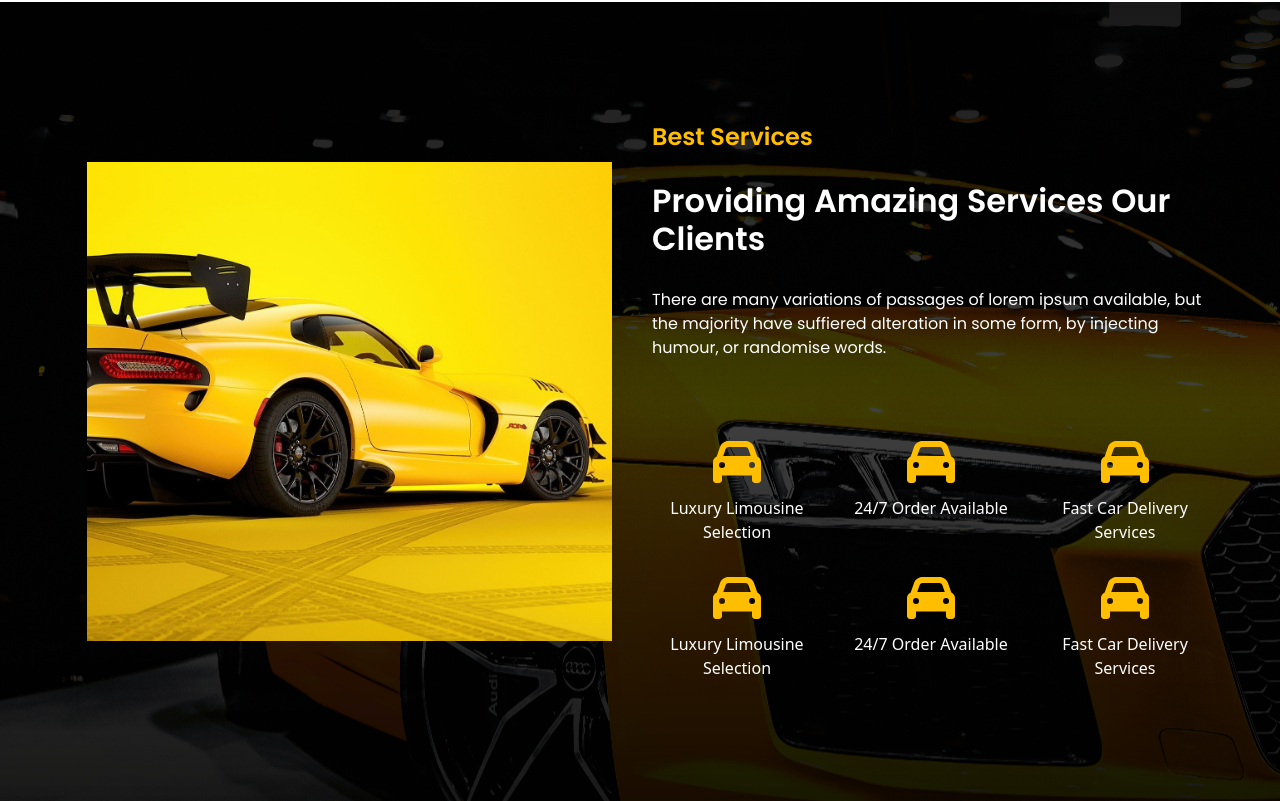
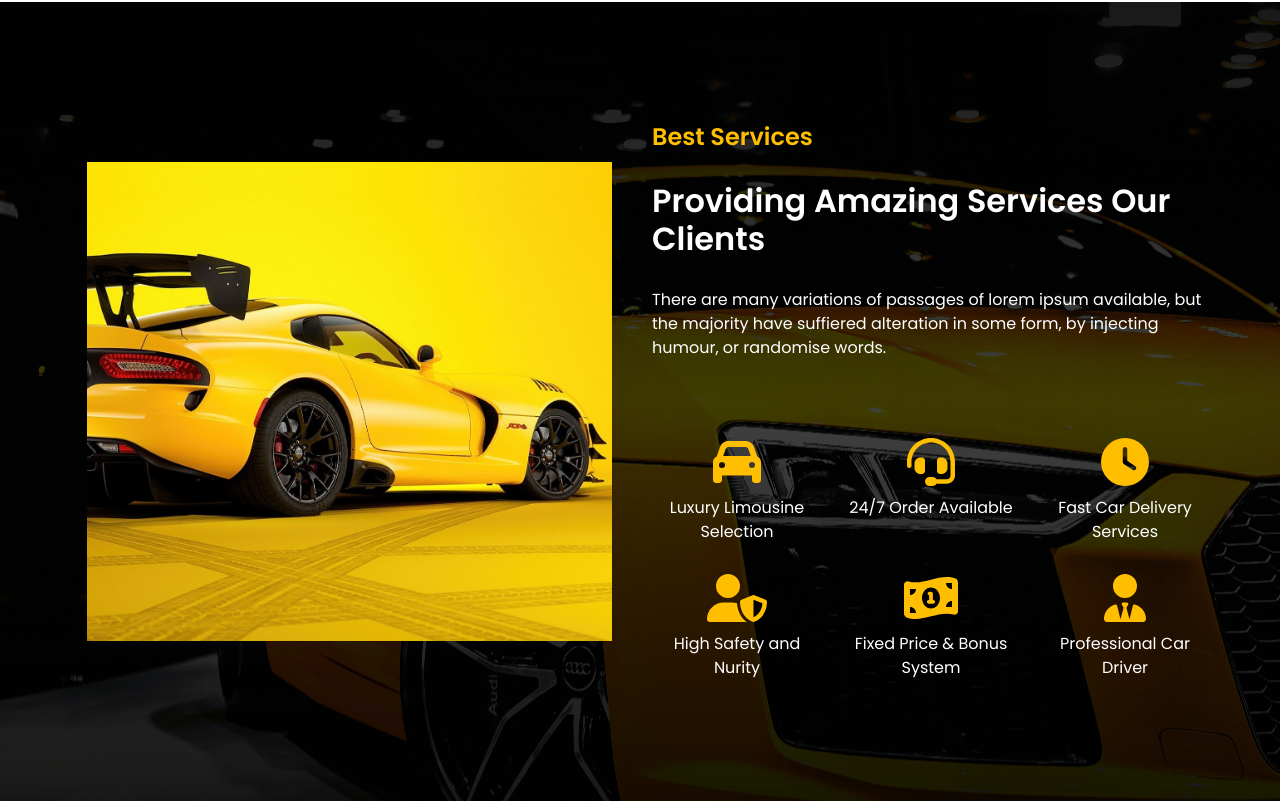
Before and after one commit to JCciasico/Car-Rental, a Vue app: page / in a window 1280 px wide. Shown: the part 2558-3359 px from the top of the page. Built offline with nearby package versions, Linux system fonts and the light colour scheme; a web font is replaced by a local one; what vue-scroll-reveal would draw is missing.

Commit message:
chore: finished designing services section

```diff
--- a/src/components/ServicesSection.vue
+++ b/src/components/ServicesSection.vue
@@ -20,26 +20,26 @@
                                 <span id="services-item">Luxury Limousine Selection</span>
                             </div>
                             <div class="col box">
-                                <i class="fa-solid fa-car icon"></i>
+                                <i class="fa-solid fa-headset icon"></i>
                                 <span id="services-item">24/7 Order Available</span>
                             </div>
                             <div class="col box">
-                                <i class="fa-solid fa-car icon"></i>
+                                <i class="fa-solid fa-clock icon"></i>
                                 <span id="services-item">Fast Car Delivery Services</span>
                             </div>
                         </div>
                         <div class="row text-center">
                             <div class="col box">
-                                <i class="fa-solid fa-car icon"></i>
-                                <span id="services-item">Luxury Limousine Selection</span>
+                                <i class="fa-solid fa-user-shield icon"></i>
+                                <span id="services-item">High Safety and Nurity</span>
                             </div>
                             <div class="col box">
-                                <i class="fa-solid fa-car icon"></i>
-                                <span id="services-item">24/7 Order Available</span>
+                                <i class="fa-solid fa-money-bill-1-wave icon"></i>
+                                <span id="services-item">Fixed Price & Bonus System</span>
                             </div>
                             <div class="col box">
-                                <i class="fa-solid fa-car icon"></i>
-                                <span id="services-item">Fast Car Delivery Services</span>
+                                <i class="fa-solid fa-user-tie icon"></i>
+                                <span id="services-item">Professional Car Driver</span>
                             </div>
                         </div>
                     </div>
@@ -58,15 +58,13 @@ export default {
 </script>
 
 <style scoped>
+@import url('https://fonts.googleapis.com/css2?family=Poppins:ital,wght@0,600;1,500&display=swap');
 
 .services-body{
     padding: 5rem 0;
 }
 .img{
     width: 525px;
-}
-.car-box{
-
 }
 .car-img{
     padding: 5rem;
@@ -98,6 +96,7 @@ h5{
 }
 #services-item{
     color: white;
+    font-family: 'Poppins','sans-serif';
 }
 .box{
     display: flex;
```
